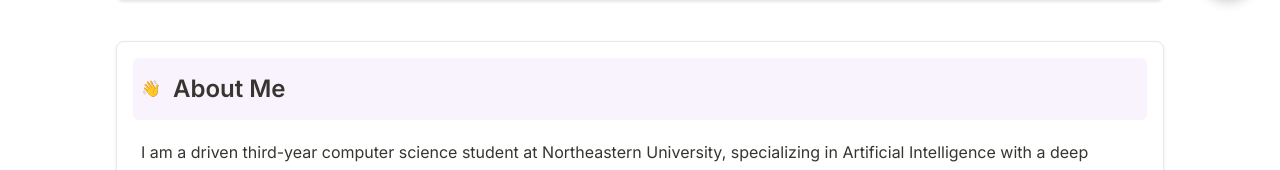
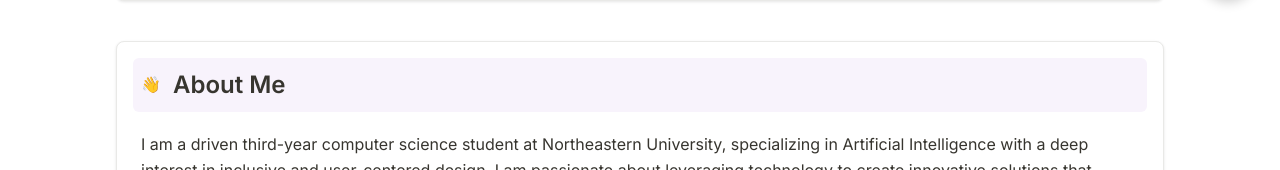
Before and after one commit to alisony755/alison-ye-website, a Next.js app: page / in a window 1280 px wide. Shown: the part 778-948 px from the top of the page. Built offline with nearby package versions, Linux system fonts and the light colour scheme.

Commit message:
Reduce block header vertical padding

```diff
--- a/app/globals.css
+++ b/app/globals.css
@@ -73,7 +73,7 @@ body {
   align-items: center;
   gap: 12px;
   margin: -8px -8px 20px -8px;
-  padding: 12px 8px;
+  padding: 8px 8px;
   background-color: #f8f3fc;
   border-radius: 6px;
 }
```
